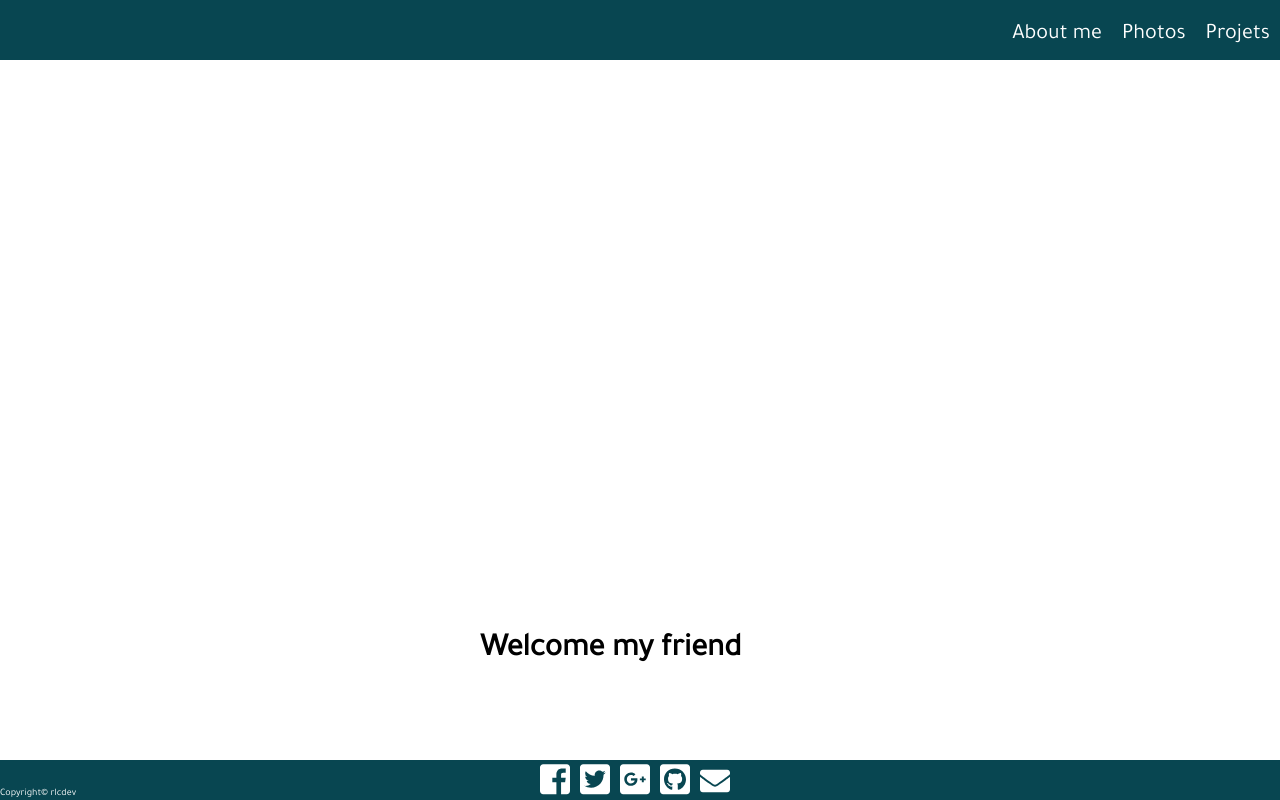
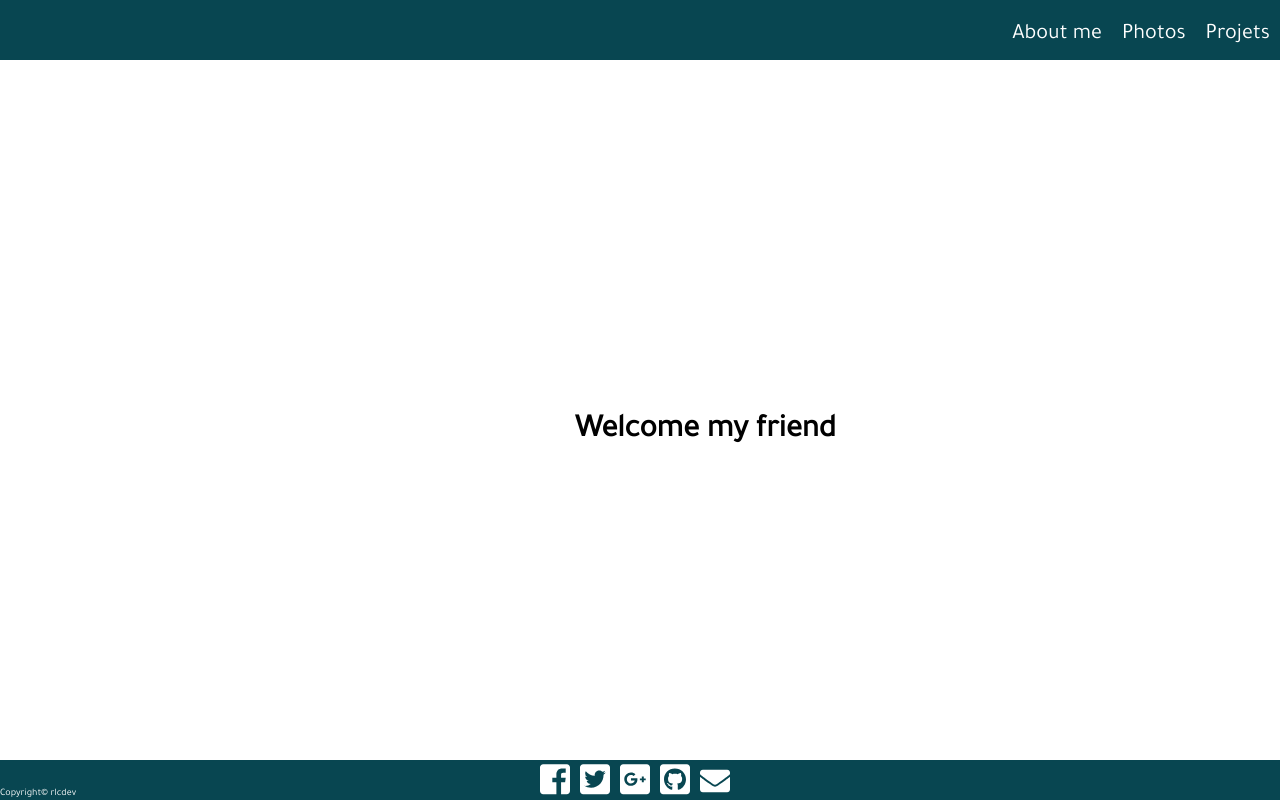
Before and after one commit to rlcDev/me, a React (Create React App) app: page / in a window 1280 px wide. Built offline with nearby package versions, Linux system fonts and the light colour scheme.

Commit message:
fix css...welcome message

```diff
--- a/src/components/Welcome/welcomeStyle.css
+++ b/src/components/Welcome/welcomeStyle.css
@@ -1,6 +1,7 @@
 .welcomeStyle{
-    margin-top: 50%;
-    margin-left: 50%;
+	position : fixed;
+    top: 50%;
+   	left: 50%;
     transform: translate(-25%,-25%);
 }
 
```
